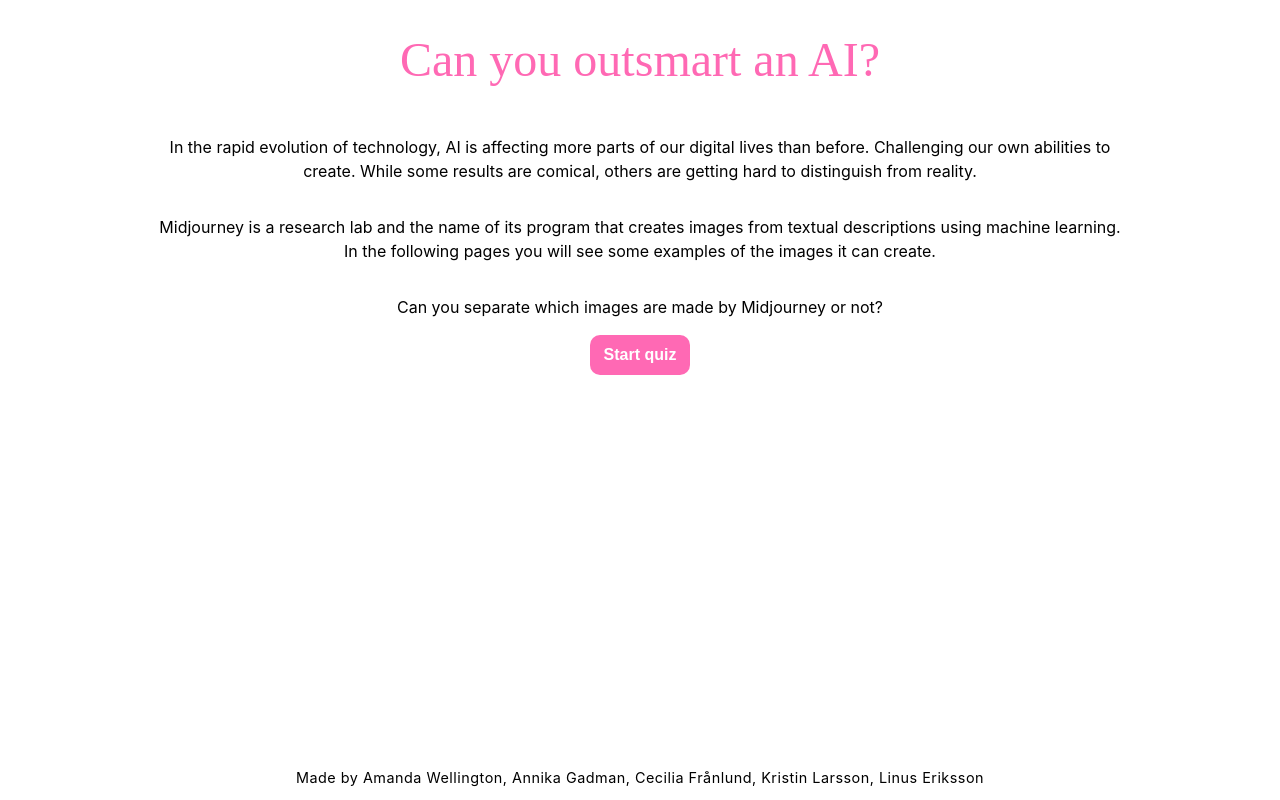
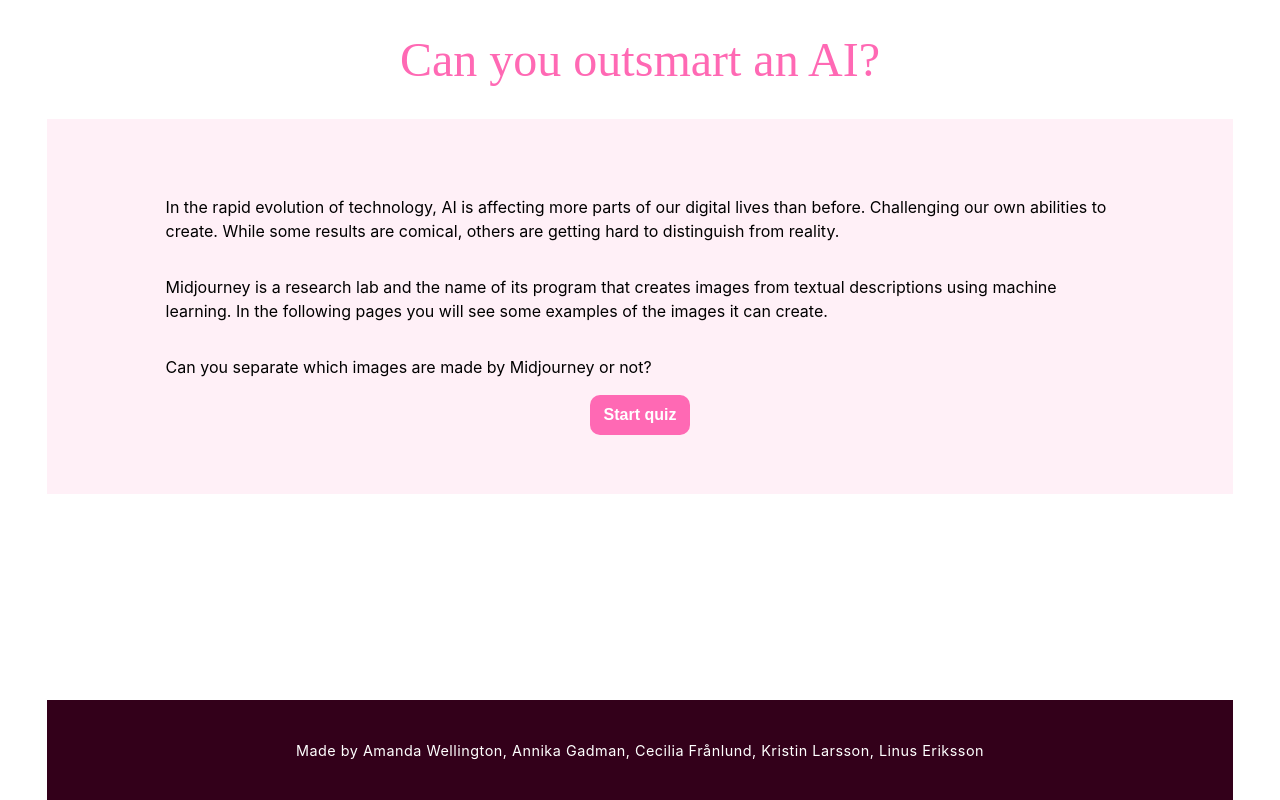
Before and after one commit to Technigo/project-redux-quiz-old, a React (Create React App) app: page / in a window 1280 px wide. Built offline with nearby package versions, Linux system fonts and the light colour scheme; a web font is replaced by a local one.

Commit message:
tried some styling of start page and footer

```diff
--- a/src/components/Footer.js
+++ b/src/components/Footer.js
@@ -5,6 +5,19 @@ const FooterText = styled.p`
     text-align: center;
     font-size: 0.9rem;
     letter-spacing: 0.5px;
+    background-color: #33001a;
+    color: #fff;
+    height: 100px;
+    width: 100%;
+    font-weight: 400;
+    display: flex;
+    align-items: center;
+    justify-content: center;
+
+    @media (min-width: 1024px) {
+      margin: 50px 0 0;
+    }
+
 `
 
 const Footer = () => {
--- a/src/components/Startpage.js
+++ b/src/components/Startpage.js
@@ -4,11 +4,10 @@ import { ButtonWrap, StyledButton } from 'styledcomponents/Buttons';
 
 const StyledStartPage = styled.div`
   display: grid;
-
-  padding-left: 10%;
-  padding-right: 10%;
+  background-color: rgba(255,105,180,0.1);
+  padding: 5% 10%;
   p {
-    text-align: center;
+    text-align: left;
     line-height: 1.5rem;
   }
 `
--- a/src/index.css
+++ b/src/index.css
@@ -1,3 +1,7 @@
+* {
+  box-sizing: border-box;
+}
+
 body {
   margin: 0;
   box-sizing: border-box;
```
